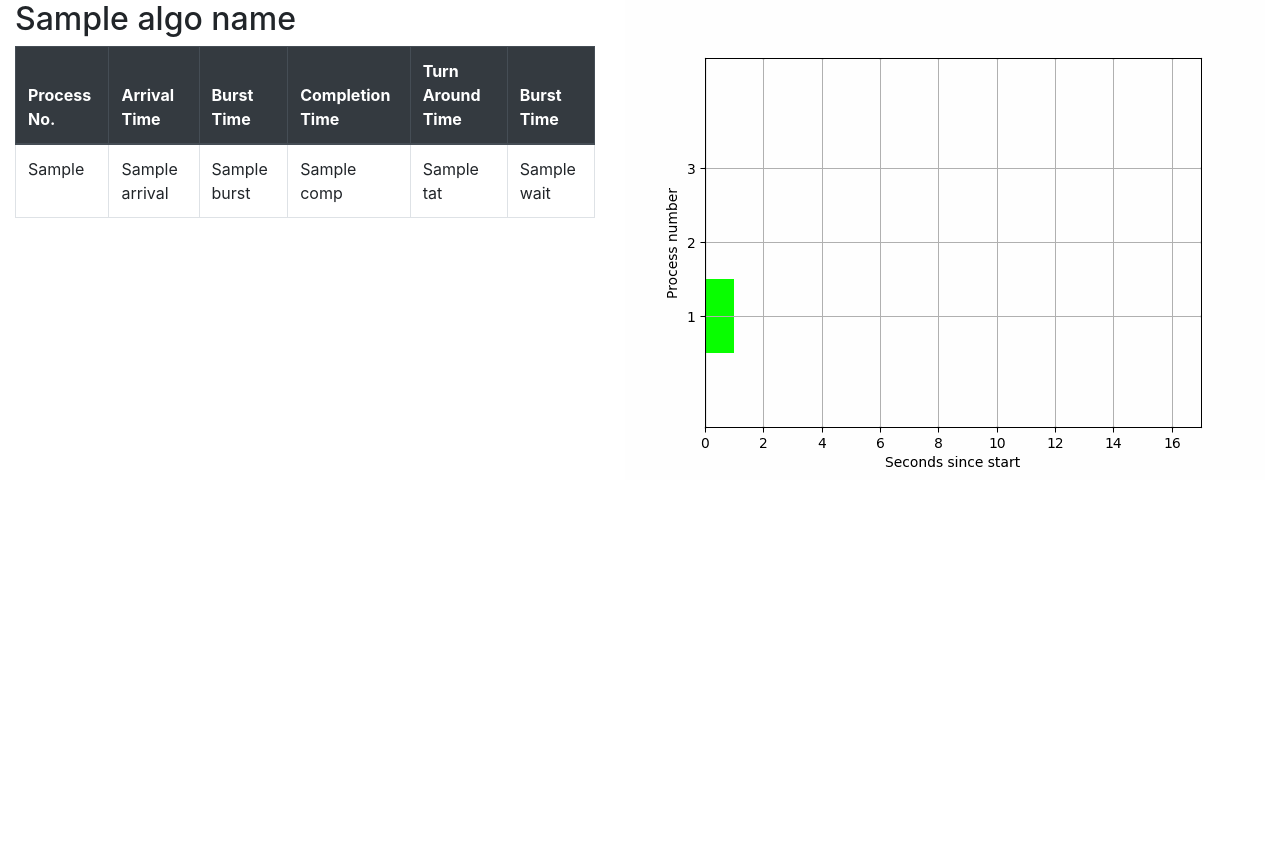
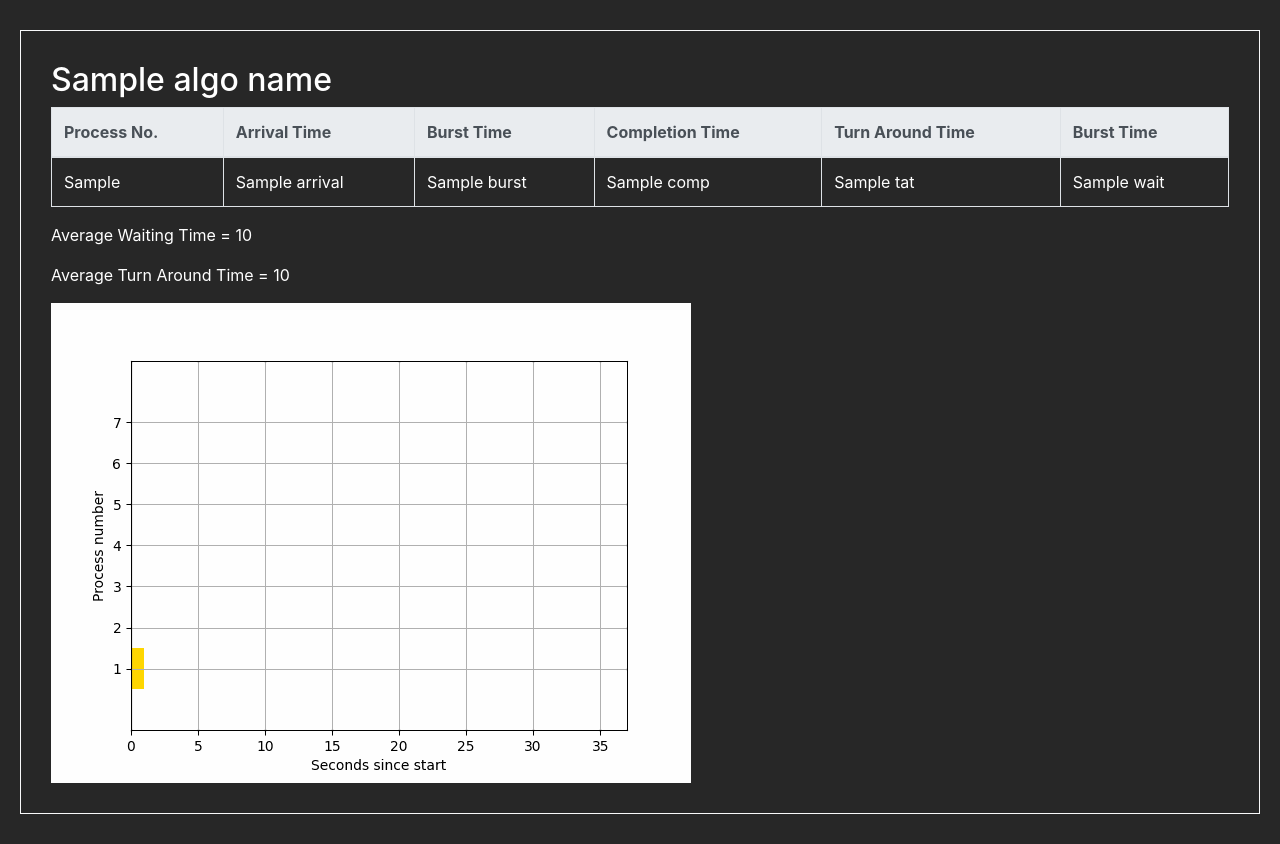
Before and after one commit to Siddharth-Gandhi/CPU-Scheduling-Visualizer, a Flask app: template templates/fcfs.html in a window 1280 px wide. Before the commit the page ends 467 px from the top, so only its background shows below. Run offline with Flask 2, Linux system fonts and the light colour scheme; the template is opened without the code that fills it: most values are stand-ins (such as "Sample title", 1, 10 or a date in 2020).

Commit message:
Dark mode

```diff
--- a/templates/fcfs.html
+++ b/templates/fcfs.html
@@ -9,13 +9,13 @@
     <meta http-equiv="Pragma" content="no-cache" />
     <meta http-equiv="Expires" content="0" />
 </head>
-<body>
-    <div class="container-fluid">
+<body style="margin: 30px 20px; background-color: rgb(39, 39, 39); color: white;">
+    <div class="container-fluid border border-light" style="padding: 30px;">
         <div class="row">
             <div class="col-sm">
                 <h2>{{ algoName }}</h2>
-                <table class="table table-bordered">
-                    <thead class="thead-dark">
+                <table class="table table-bordered table-hover" style="color: #fff;">
+                    <thead class="thead-light">
                         <tr>
                             <th>Process No.</th>
                             <th>Arrival Time</th>
@@ -38,6 +38,8 @@
                         {% endfor %}
                     </tbody>
                 </table>
+                <p>Average Waiting Time = {{avgWT}}</p>
+                <p>Average Turn Around Time = {{avgTAT}}</p>
             </div>
             <div class="col-sm">
                 <img id="newImage" alt="This is gif">
```
Also changed, not shown: static/gifs/fcfs.gif.
